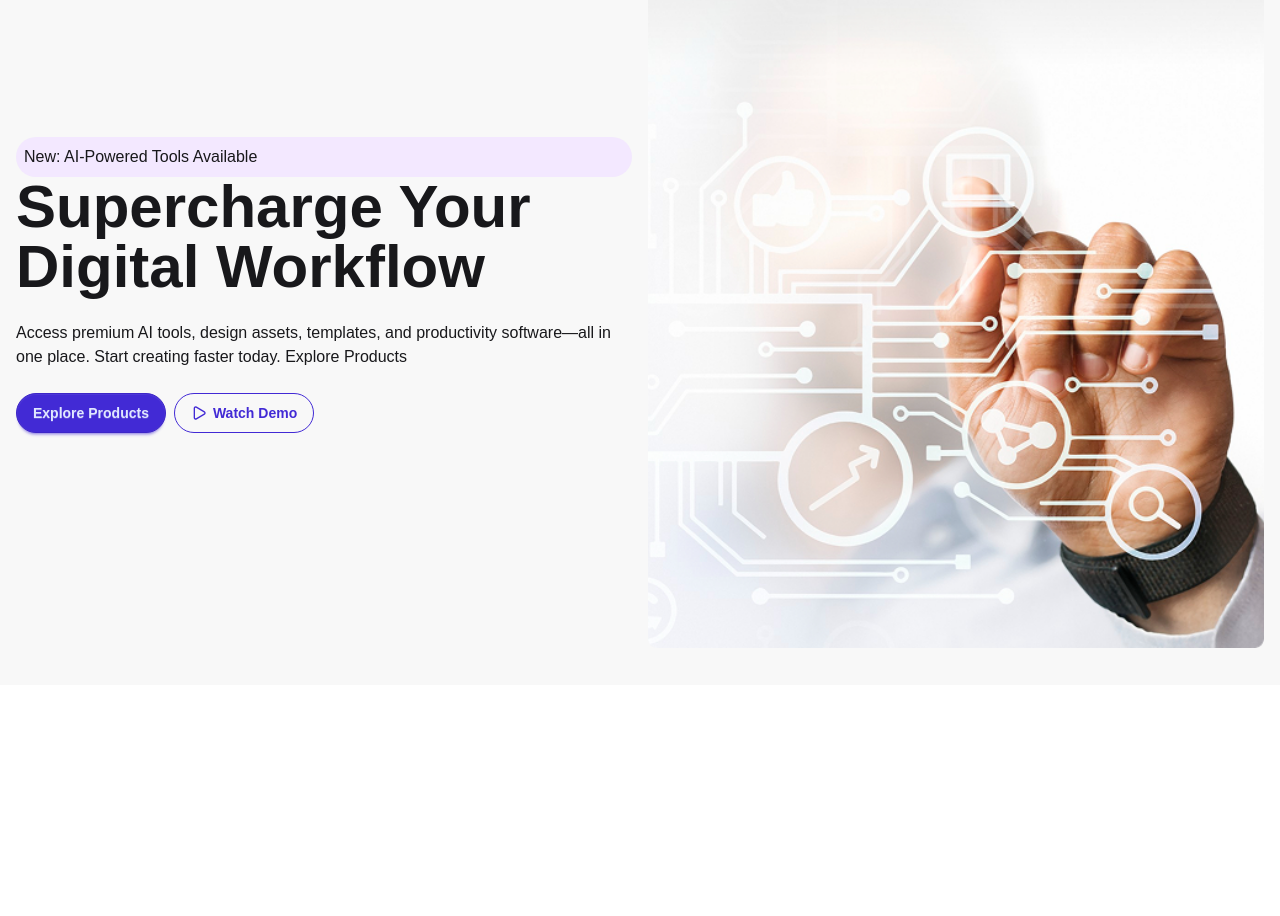
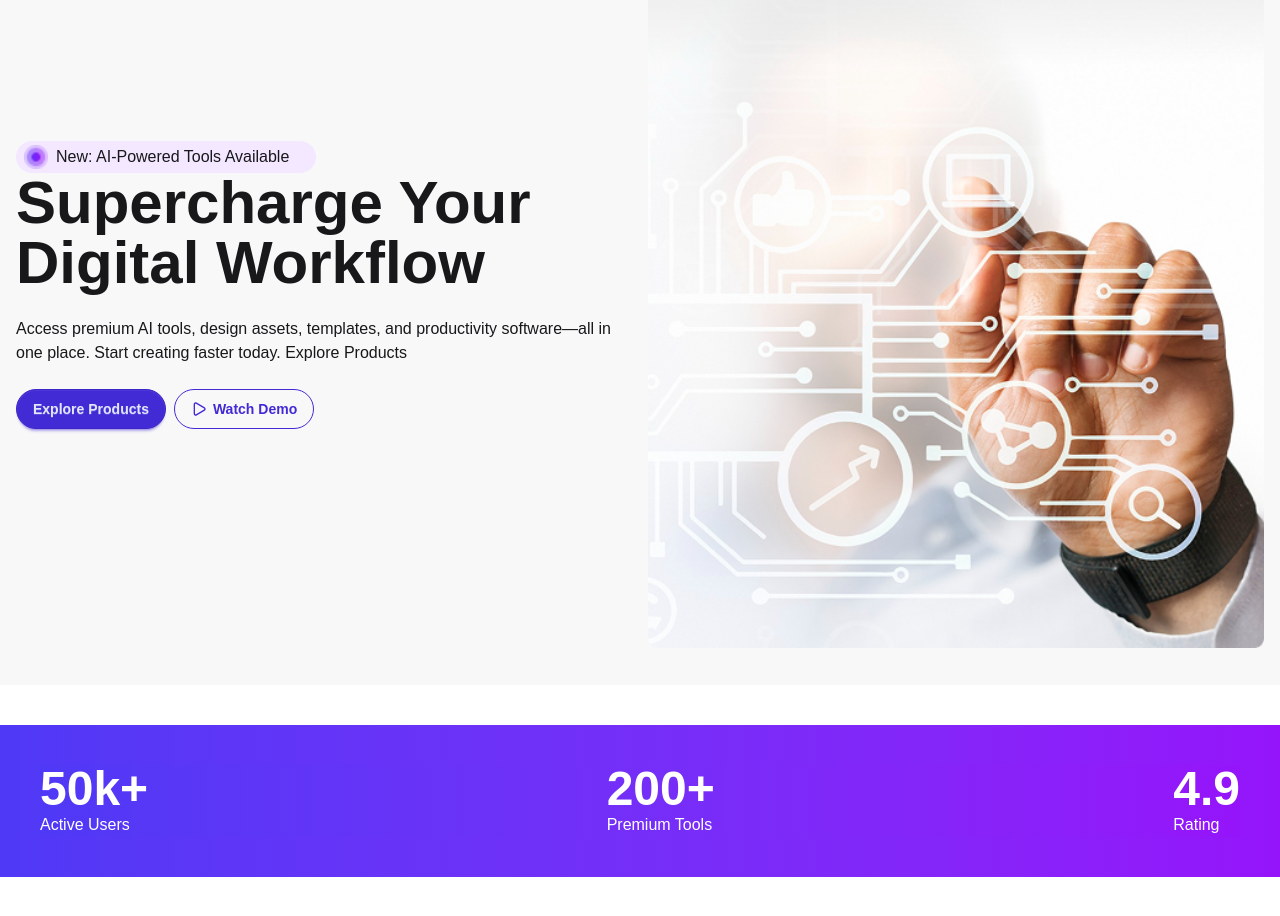
Before and after one commit to SadmanIbneSalim/DigiTools-01, a React (Vite) app: page / in a window 1280 px wide. Shown: the part 180-1096 px from the top of the page. Before the commit the page ends 865 px from the top, so only its background shows below. Built offline with nearby package versions, Linux system fonts and the light colour scheme.

Commit message:
Bannar  added

```diff
--- a/src/App.jsx
+++ b/src/App.jsx
@@ -2,6 +2,8 @@
 import './App.css';
 import Bannar from './components/Bannar/Bannar';
 import NavBar from './components/NavBar';
+import Rating from './components/Rating/Rating'
+
 
 
 
@@ -12,6 +14,8 @@ function App() {
     <>
     <NavBar/>
     <Bannar></Bannar>
+    <Rating></Rating>
+
 
 
 
--- a/src/components/Bannar/Bannar.jsx
+++ b/src/components/Bannar/Bannar.jsx
@@ -1,6 +1,7 @@
 import React from "react";
 import bannerImg from "../../assets/banner.png";
 import { Play } from "lucide-react";
+import icon from '../../assets/Group 5.png'
 
 const Bannar = () => {
   return (
@@ -9,7 +10,10 @@ const Bannar = () => {
         <div className="hero-content flex-col lg:flex-row-reverse">
           <img src={bannerImg} className=" rounded-lg  lg:flex-1" />
           <div className="lg:flex-1">
-            <p className="bg-purple-100 p-2 rounded-full">New: AI-Powered Tools Available</p>
+            <div className=" flex gap-2  bg-purple-100 py-1 pl-2 rounded-full max-w-75">
+                <img className="w-6" src={icon} alt="" />
+                <p >New: AI-Powered Tools Available</p>
+            </div>
             <h1 className="text-6xl font-semibold">
               Supercharge Your <br /> Digital Workflow
             </h1>
--- /dev/null
+++ b/src/components/Rating/Rating.jsx
@@ -0,0 +1,26 @@
+import React from 'react';
+
+const Rating = () => {
+    return (
+        <div className='my-10 p-10 bg-gradient-to-r from-[#4F39F6] to-[#9514FA]'>
+            <div className='flex justify-between container max-w-300 mx-auto  bg-gradient-to-r from-[#4F39F6] to-[#9514FA] rp'>
+            <div >
+                <h2 className='text-5xl font-bold text-white'>50k+</h2>
+                <p className='text-white' >Active Users</p>
+            </div>
+
+            <div>
+                <h2 className='text-5xl font-bold text-white'>200+</h2>
+                <p className='text-white' >Premium Tools</p>
+            </div>
+
+            <div>
+                <h2 className='text-5xl font-bold text-white'>4.9</h2>
+                <p className='text-white' >Rating</p>
+            </div>
+        </div>
+        </div>
+    );
+};
+
+export default Rating;
```
